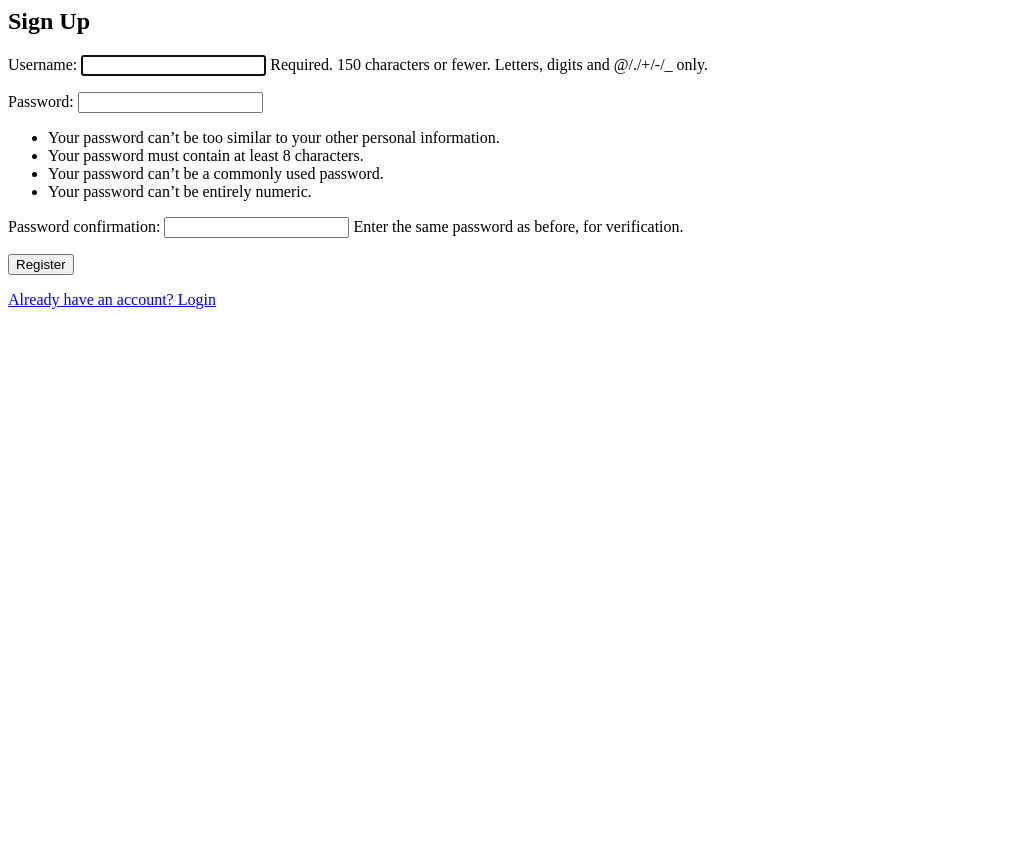
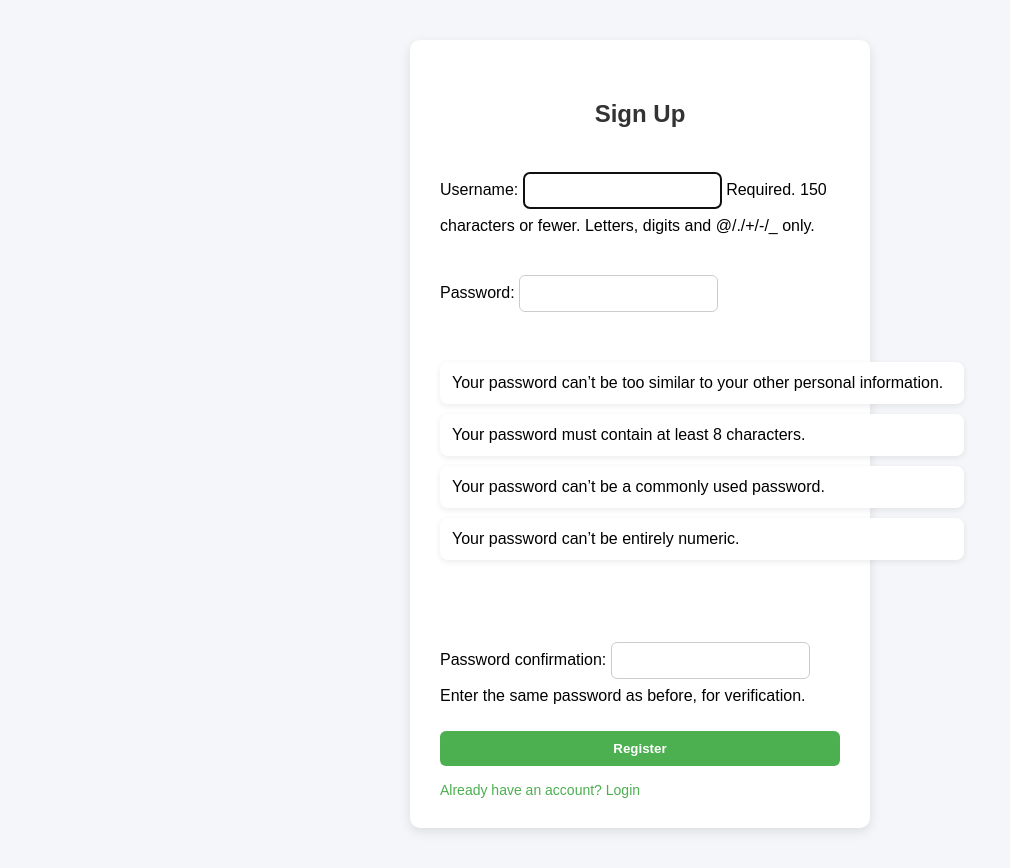
Before and after one commit to felixmathew03/render-django, a Django app: page /signup/ in a window 1280 px wide. Shown: the whole page, without its empty margins (0-1010 px from the left). Before the commit the page ends 309 px from the top, so only its background shows below. Run offline with Django 5.2, Linux system fonts and the light colour scheme.

Commit message:
css added

```diff
--- a/core/settings.py
+++ b/core/settings.py
@@ -118,4 +118,4 @@ USE_TZ = True
 # Static files (CSS, JavaScript, Images)
 # https://docs.djangoproject.com/en/6.0/howto/static-files/
 
-STATIC_URL = 'static/'
+STATIC_URL = '/static/'
--- a/core/urls.py
+++ b/core/urls.py
@@ -22,5 +22,5 @@ urlpatterns = [
     path('admin/', admin.site.urls),
     path('',include('tasks.urls')),
     path('login/',auth_views.LoginView.as_view(template_name='tasks/login.html'), name='login'),
-    path('logout/',auth_views.LogoutView.as_view(template_name='tasks/login.html'), name='logout')
+    path('logout/',auth_views.LogoutView.as_view(next_page='login'), name='logout')
 ]
--- /dev/null
+++ b/tasks/static/tasks/style.css
@@ -0,0 +1,96 @@
+/* ===== Global Styling ===== */
+
+body {
+    font-family: Arial, sans-serif;
+    background: #f4f6f9;
+    margin: 0;
+    padding: 0;
+}
+
+h2 {
+    text-align: center;
+    margin-top: 30px;
+    color: #333;
+}
+
+/* ===== Container ===== */
+
+.container {
+    width: 400px;
+    margin: 40px auto;
+    background: white;
+    padding: 30px;
+    border-radius: 10px;
+    box-shadow: 0 4px 12px rgba(0,0,0,0.1);
+}
+
+/* ===== Forms ===== */
+
+form {
+    display: flex;
+    flex-direction: column;
+}
+
+form input,
+form textarea {
+    padding: 10px;
+    margin: 8px 0;
+    border-radius: 6px;
+    border: 1px solid #ccc;
+}
+
+button {
+    padding: 10px;
+    margin-top: 10px;
+    border: none;
+    border-radius: 6px;
+    background-color: #4CAF50;
+    color: white;
+    font-weight: bold;
+    cursor: pointer;
+}
+
+button:hover {
+    background-color: #45a049;
+}
+
+/* ===== Links ===== */
+
+a {
+    text-decoration: none;
+    color: #4CAF50;
+    font-size: 14px;
+}
+
+a:hover {
+    text-decoration: underline;
+}
+
+/* ===== Task List ===== */
+
+ul {
+    list-style: none;
+    padding: 0;
+}
+
+li {
+    background: #ffffff;
+    padding: 12px;
+    margin: 10px auto;
+    width: 500px;
+    border-radius: 8px;
+    box-shadow: 0 2px 6px rgba(0,0,0,0.08);
+    display: flex;
+    justify-content: space-between;
+    align-items: center;
+}
+
+.task-actions a {
+    margin-left: 10px;
+    font-size: 13px;
+}
+
+.completed {
+    text-decoration: line-through;
+    color: gray;
+}
--- a/tasks/templates/tasks/login.html
+++ b/tasks/templates/tasks/login.html
@@ -1,3 +1,7 @@
+{% load static %}
+<link rel="stylesheet" href="{% static 'tasks/style.css' %}">
+
+<div class="container">
     <h2>Login</h2>
 
     <form method="post">
@@ -5,4 +9,6 @@
         {{ form.as_p }}
         <button type="submit">Login</button>
     </form>
+
     <a href="{% url 'signup' %}">Don't have an account? Sign up</a>
+</div>
--- a/tasks/templates/tasks/signup.html
+++ b/tasks/templates/tasks/signup.html
@@ -1,3 +1,7 @@
+{% load static %}
+<link rel="stylesheet" href="{% static 'tasks/style.css' %}">
+
+<div class="container">
     <h2>Sign Up</h2>
 
     <form method="post">
@@ -7,3 +11,4 @@
     </form>
 
     <a href="{% url 'login' %}">Already have an account? Login</a>
+</div>
--- a/tasks/templates/tasks/task_form.html
+++ b/tasks/templates/tasks/task_form.html
@@ -1,3 +1,7 @@
+{% load static %}
+<link rel="stylesheet" href="{% static 'tasks/style.css' %}">
+
+<div class="container">
     <h2>Task Form</h2>
 
     <form method="post">
@@ -7,3 +11,4 @@
     </form>
 
     <a href="{% url 'task_list' %}">Back</a>
+</div>
```
Also changed, not shown: tasks/templates/tasks/task_list.html (+21 -7 lines), db.sqlite3. Lines whose indentation alone changed are shown as unchanged.
